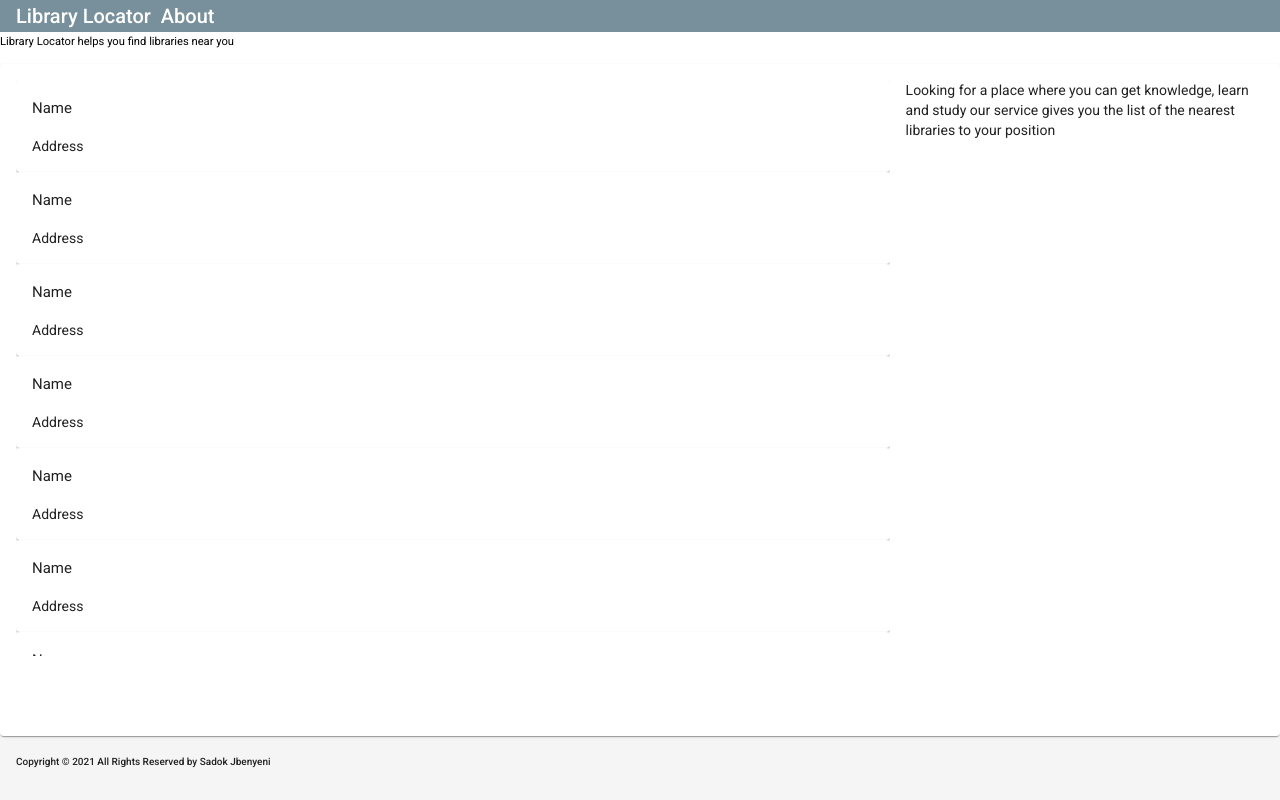
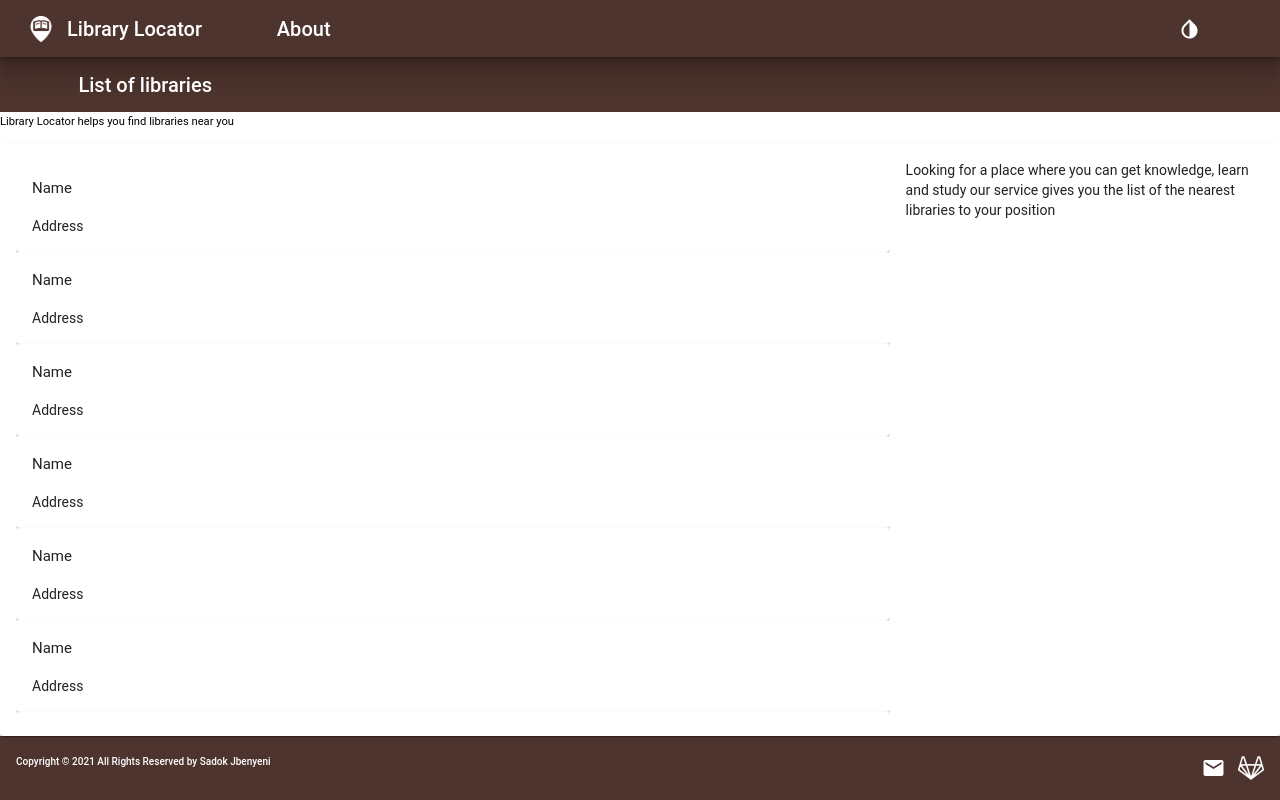
Before and after one commit to sadokjbenyeni/LibraryLocator, an Angular app in the folder app_public/: page / in a window 1280 px wide. Built offline with nearby package versions, Linux system fonts and the light colour scheme.

Commit message:
Worked on designing both navigationbar and footer

```diff
--- a/app_public/src/app/home-list/home-list.component.html
+++ b/app_public/src/app/home-list/home-list.component.html
@@ -1,7 +1,15 @@
 <div class="wrapper">
     <mat-toolbar color="primary">
-        <span>Library Locator</span>
-        <span>&nbsp; About</span>
+        <mat-toolbar-row class="primary-navbar">
+            <span class="navbar-icon"></span>
+            <span class="nav-title">Library Locator</span>
+            <span class="nav-element">About</span>
+            <span class="nav-spacer"></span>
+            <mat-icon class="nav-element" aria-hidden="false">invert_colors</mat-icon>
+        </mat-toolbar-row>
+        <mat-toolbar-row>
+            <span class="nav-element">List of libraries</span>
+        </mat-toolbar-row>
     </mat-toolbar>
     <div>
 
@@ -52,7 +60,10 @@
                 libraries to your position</p>
         </div>
     </mat-card>
-    <mat-toolbar class="footer">
+    <mat-toolbar class="footer" color="primary">
         <p>Copyright © 2021 All Rights Reserved by Sadok Jbenyeni</p>
+        <span class="nav-spacer"></span>
+        <mat-icon>mail</mat-icon>
+        <span class="gitlab-icon"></span>
     </mat-toolbar>
 </div>
--- a/app_public/src/app/home-list/home-list.component.scss
+++ b/app_public/src/app/home-list/home-list.component.scss
@@ -3,12 +3,12 @@
 }
 .main {
   grid-column: main;
-  height: 90%;
+  height: 100%;
   overflow: auto;
 }
 
 .container-card {
-  height: 80%;
+  height: 70%;
   flex: 1 0 auto;
   display: grid;
   grid-template-columns: 70% 1fr;
@@ -24,12 +24,51 @@
 
 .footer {
   flex-shrink: 0;
+  align-items: center;
+  padding: 8px 16px;
 }
 
 .footer > p {
   font-size: 50%;
 }
 
-.title{
-    font-size: 80%;
+.title {
+  font-size: 80%;
 }
+
+.nav-element {
+  padding: 0 5%;
+}
+
+.nav-title {
+  padding: 0 1%;
+}
+
+.nav-spacer {
+  flex: 1 1 auto;
+}
+
+.navbar-icon {
+  background: url("../../assets/icons/library-icon.png");
+  height: 26px;
+  width: 26px;
+  display: block;
+  margin-left: 1%;
+}
+
+.gitlab-icon {
+  background: url("../../assets/icons/gitlab-icon.png");
+  height: 26px;
+  width: 26px;
+  display: block;
+  margin-left: 1%;
+  fill: white;
+}
+
+.primary-navbar {
+  align-items: center;
+  padding: 8px 16px;
+  box-shadow: rgba(0, 0, 0, 0.09) 0px 2px 1px, rgba(0, 0, 0, 0.09) 0px 4px 2px,
+    rgba(0, 0, 0, 0.09) 0px 8px 4px, rgba(0, 0, 0, 0.09) 0px 16px 8px,
+    rgba(0, 0, 0, 0.09) 0px 32px 16px;
+}
--- a/app_public/src/index.html
+++ b/app_public/src/index.html
@@ -7,7 +7,7 @@
   <base href="/">
   <meta name="viewport" content="width=device-width, initial-scale=1">
   <link rel="icon" type="image/x-icon" href="favicon.ico">
-  <link href="https://fonts.googleapis.com/css?family=Roboto:300,400,500&display=swap" rel="stylesheet">
+  <!-- <link href="https://fonts.googleapis.com/css?family=Roboto:300,400,500&display=swap" rel="stylesheet"> -->
   <link href="https://fonts.googleapis.com/icon?family=Material+Icons" rel="stylesheet">
 
 </head>
--- a/app_public/src/styles.scss
+++ b/app_public/src/styles.scss
@@ -1,7 +1,6 @@
-
 // Custom Theming for Angular Material
 // For more information: https://material.angular.io/guide/theming
-@import '~@angular/material/theming';
+@import "~@angular/material/theming";
 // Plus imports for other components in your app.
 
 // Include the common styles for Angular Material. We include this here so that you only
@@ -12,7 +11,7 @@
 // Define the palettes for your theme using the Material Design palettes available in palette.scss
 // (imported above). For each palette, you can optionally specify a default, lighter, and darker
 // hue. Available color palettes: https://material.io/design/color/
-$library-locator-public-primary: mat-palette($mat-blue-grey, 400, 600, 200);
+$library-locator-public-primary: mat-palette($mat-brown, 800, 900, 600);
 $library-locator-public-accent: mat-palette($mat-teal, 500, 700, 200);
 
 // The warn palette is optional (defaults to red).
@@ -20,19 +19,26 @@ $library-locator-public-warn: mat-palette($mat-red, 900, 700, 400);
 
 // Create the theme object. A theme consists of configurations for individual
 // theming systems such as "color" or "typography".
-$library-locator-public-theme: mat-light-theme((
-  color: (
-    primary: $library-locator-public-primary,
-    accent: $library-locator-public-accent,
-    warn: $library-locator-public-warn,
+$library-locator-public-theme: mat-light-theme(
+  (
+    color: (
+      primary: $library-locator-public-primary,
+      accent: $library-locator-public-accent,
+      warn: $library-locator-public-warn,
+    ),
   )
-));
+);
 
 // Include theme styles for core and each component used in your app.
 // Alternatively, you can import and @include the theme mixins for each component
 // that you are using.
 @include angular-material-theme($library-locator-public-theme);
 
-
-html, body { height: 100%; }
-body { margin: 0; font-family: Roboto, "Helvetica Neue", sans-serif; }
+html,
+body {
+  height: 100%;
+}
+body {
+  margin: 0;
+  font-family: Roboto, "Helvetica Neue", sans-serif;
+}
```
Also changed, not shown: app_public/src/assets/icons/gitlab-icon.png (added), app_public/src/assets/icons/library-icon.png (added).
